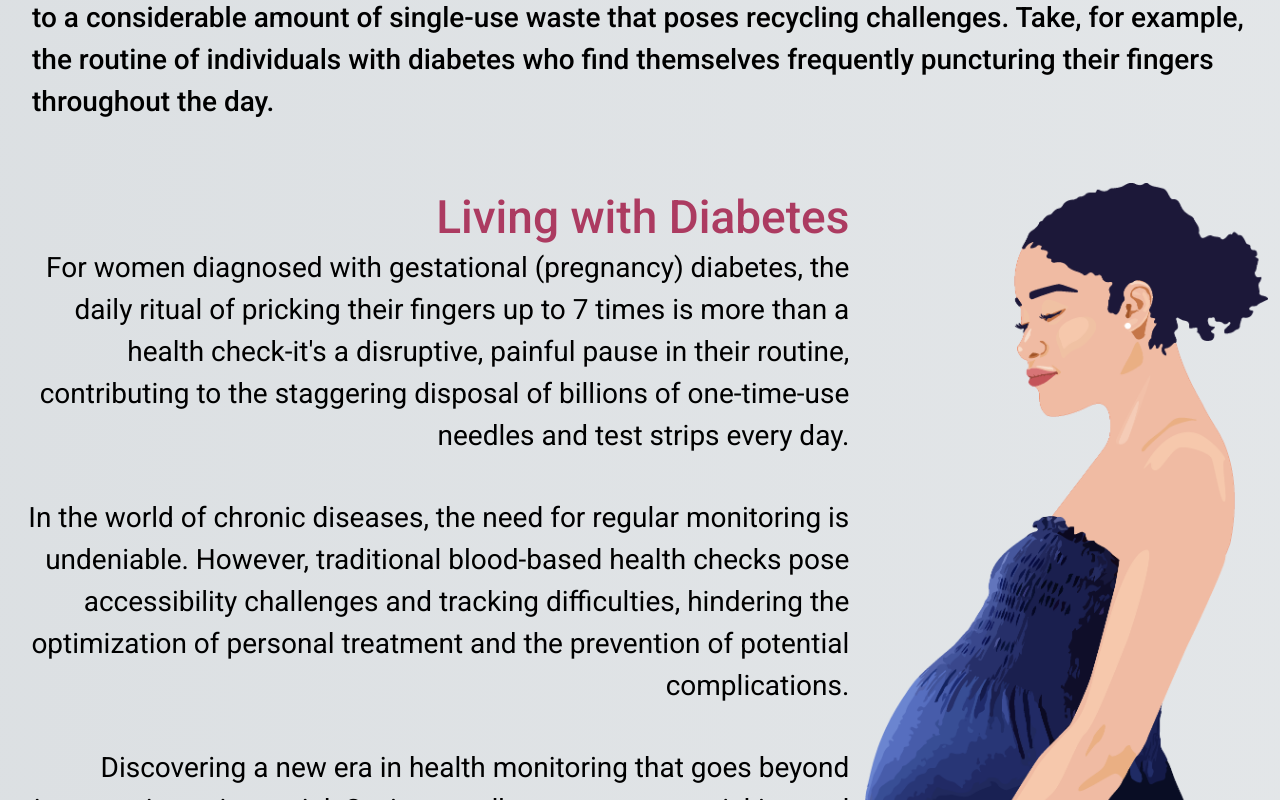
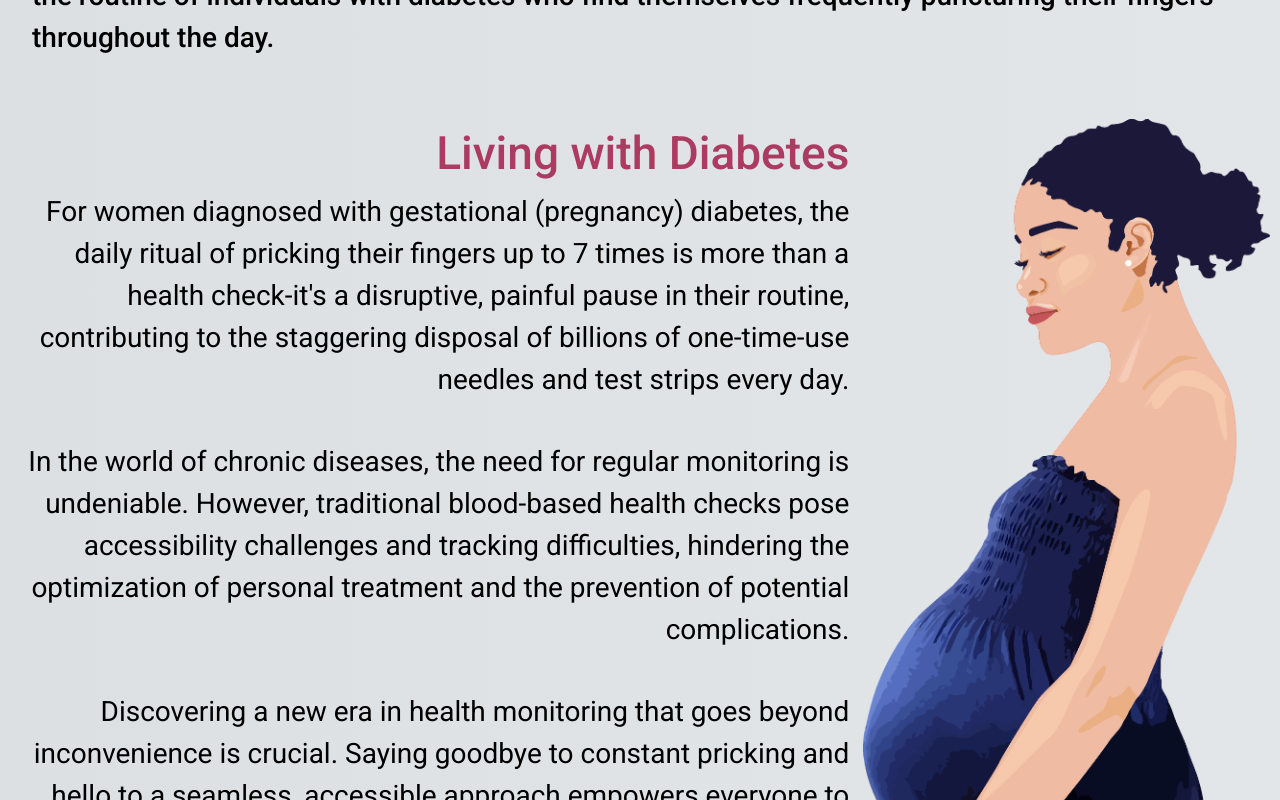
Before and after one commit to Peckiiless/peckiiless-website, a Next.js app: page /healthcare in a window 1280 px wide. Shown: the part 980-1780 px from the top of the page. Built offline with nearby package versions, Linux system fonts and the light colour scheme.

Commit message:
update laptop

```diff
--- a/app/healthcare/HealthcareBanner.tsx
+++ b/app/healthcare/HealthcareBanner.tsx
@@ -2,7 +2,7 @@ import Image from "next/image";
 
 export default function HealthcareBanner() {
   return (
-    <div className="h-[39vw] md:h-[45vw] lg:h-[50vw]">
+    <div className="h-[39vw] md:h-[45vw] 2xl:h-[47vw]">
       <Image
         src="/adam.png"
         alt="Image Alt Text"
--- a/app/healthcare/Pregnancy.tsx
+++ b/app/healthcare/Pregnancy.tsx
@@ -17,7 +17,7 @@ export default function Pregnancy() {
       </div>
       <div className="grid grid-cols-12 ">
         <div className="col-span-8  sm:col-span-7 lg:col-span-7 xl:col-span-8 2xl:col-span-7 text-right sm:pt-2 px-3 sm:pr-1 self-center leading-[1.25rem] sm:leading-[1.625rem]  lg:leading-[2.625rem] text-[1rem] xs:text-[1.15rem] sm:text-[1.25rem] lg:text-[1.45rem] xl:text-[1.75rem] 2xl:text-[1.75rem]">
-          <p className="font-medium xs:text-[2rem] md:text-[2.875rem] text-[1.375rem] text-primary-800 leading-[3.75rem] ">
+          <p className="font-medium xs:text-[2rem] md:text-[2.875rem] text-[1.375rem] text-primary-800 leading-[3.75rem] sm:pb-2">
             Living with Diabetes
           </p>
           <p className="pb-1 xs:pb-5 md:pb-10">
--- a/app/healthcare/ProductBanner.tsx
+++ b/app/healthcare/ProductBanner.tsx
@@ -10,7 +10,7 @@ export default function ProductBanner() {
           delivering non-invasive comfort to everyone worldwide
         </p>
       </div>
-      <div className="grid grid-cols-12 sm:gap-4 text-right pt-5 leading-[1.375rem] sm:leading-[1.875rem]  lg:leading-[2.625rem]">
+      <div className="grid grid-cols-12 sm:gap-4 text-right pt-5 lg:pt-16 leading-[1.375rem] sm:leading-[1.875rem]  lg:leading-[2.625rem]">
         <div className="col-span-4 xs:col-span-5 ">
           <p className="font-bold xs:text-[2rem] md:text-[2.875rem] text-[1.375rem] text-primary-800 pb-5 lg:pb-10">
             Breathalyzer
```
